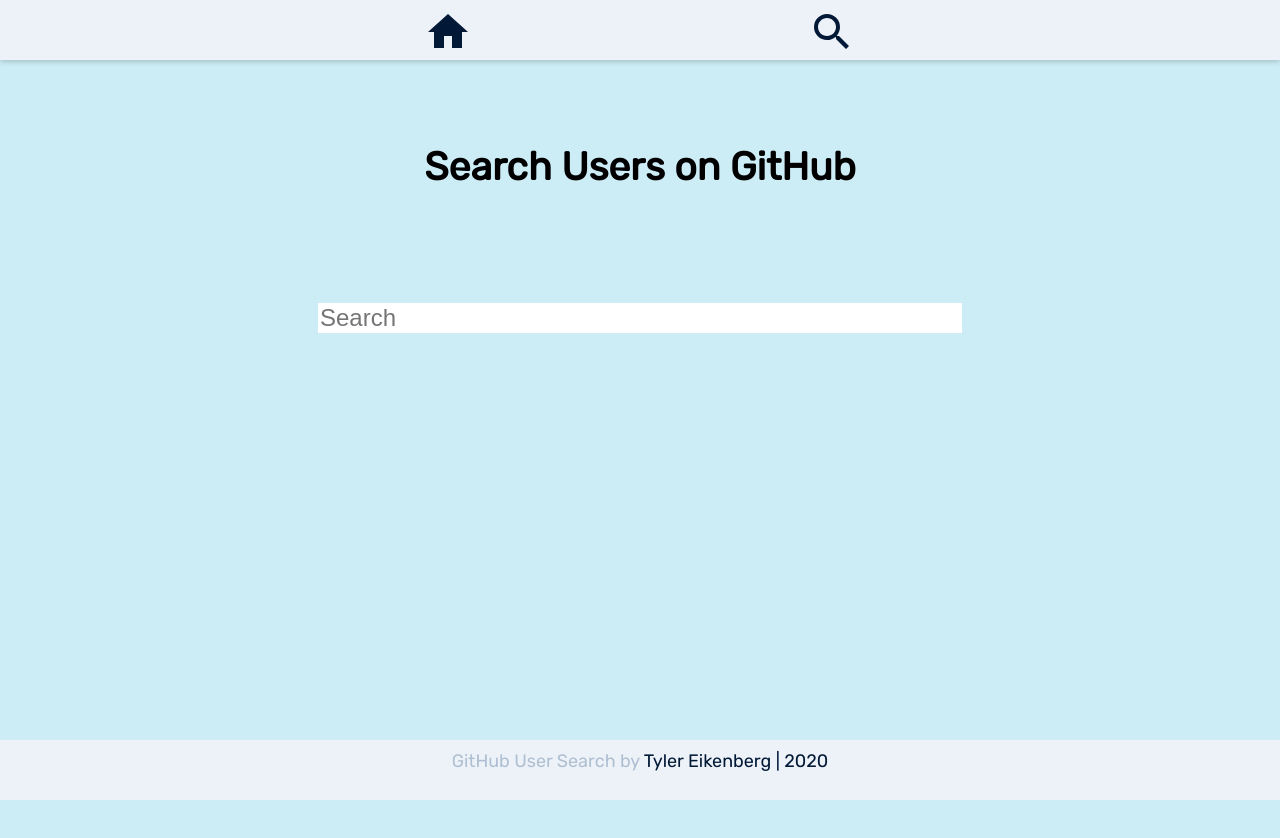
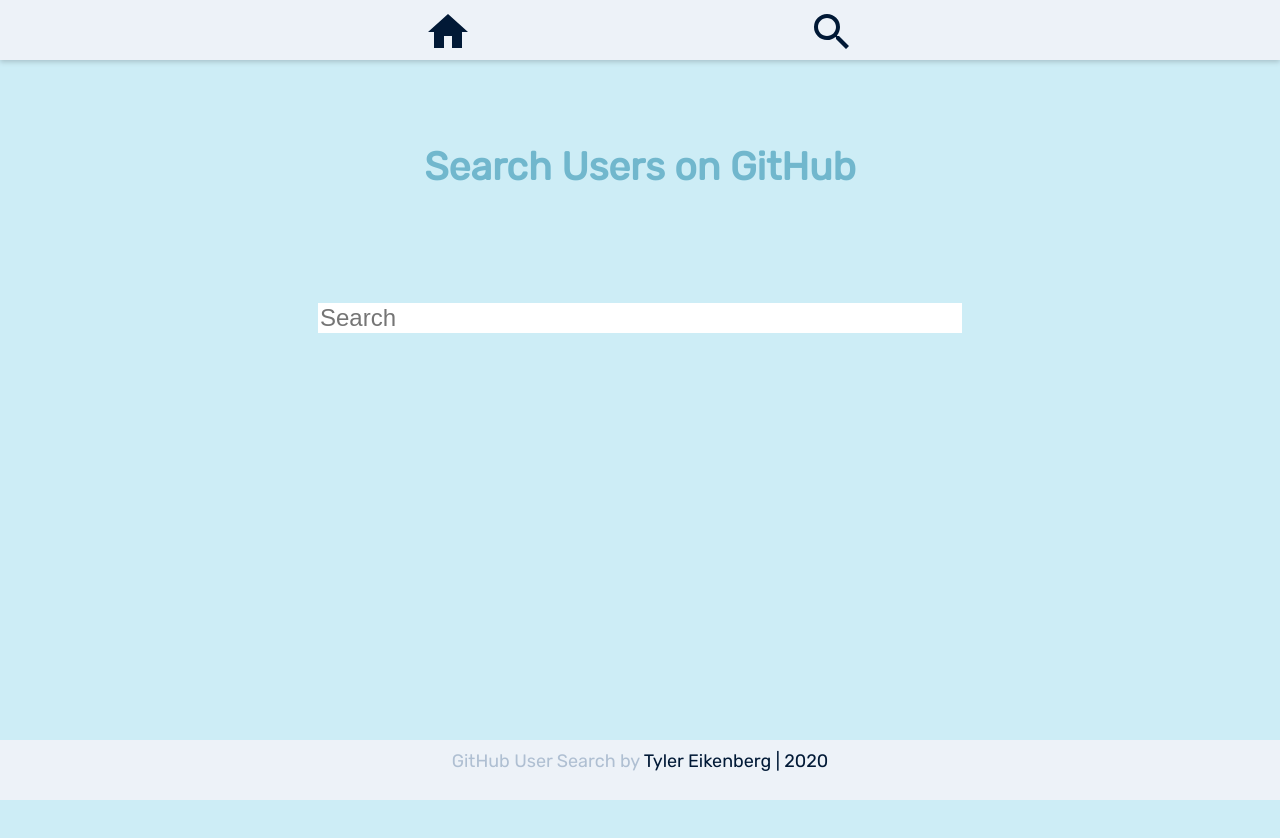
Before and after one commit to TylerEikenberg/GitHub-User-Search, a React (Create React App) app: page / in a window 1280 px wide. Shown: the top 838 px of the page. Built offline with nearby package versions, Linux system fonts and the light colour scheme; no server answers.

Commit message:
added font color for search page

```diff
--- a/src/Pages/SearchPage/SearchPage.css
+++ b/src/Pages/SearchPage/SearchPage.css
@@ -7,6 +7,7 @@
 }
 .SearchPage-header {
   margin-top: 18vh;
+  color: rgb(113, 183, 205);
 }
 .SearchPage-searchbar-wrapper {
   margin-top: 10vh;
```
